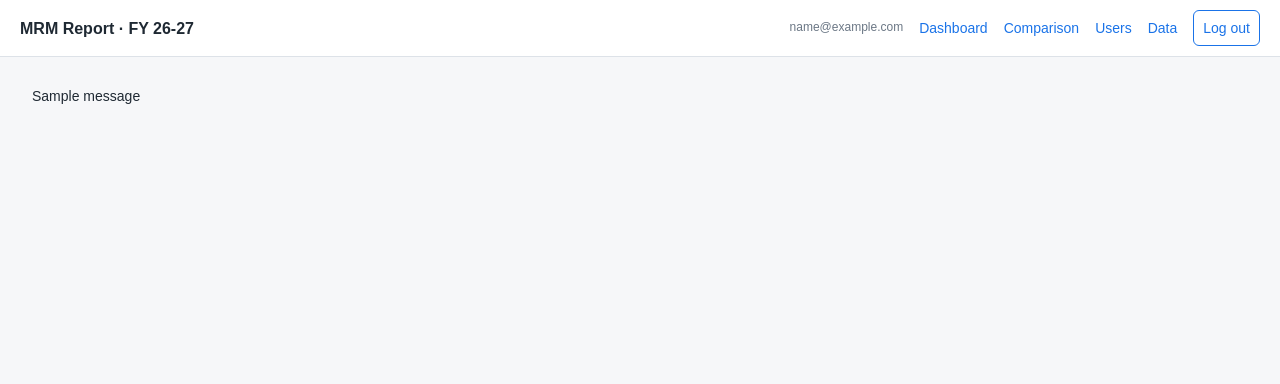
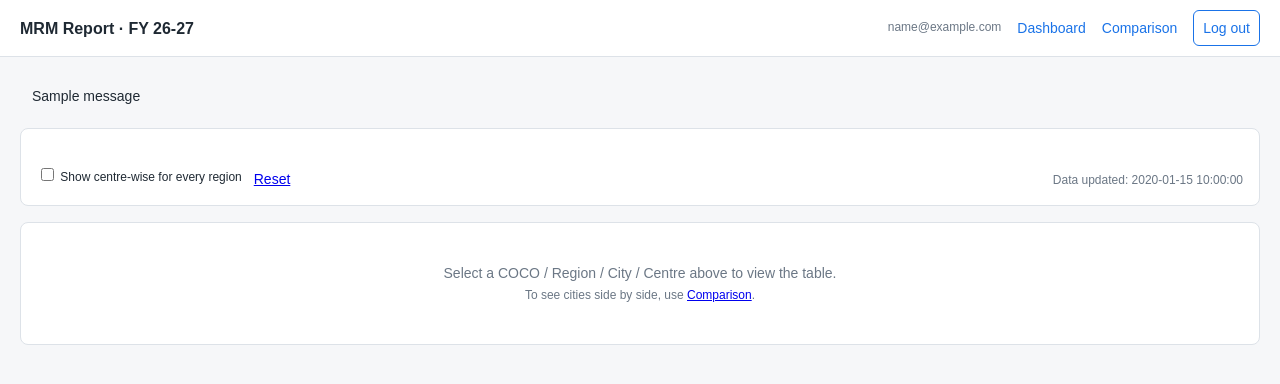
Before and after one commit to alvitholivera-IMSIndia/Data-for-mentor-websiteMRM, a Flask app: template templates/dashboard.html in a window 1280 px wide. Shown: the top 384 px of the page. Run offline with Flask 3, Linux system fonts and the light colour scheme; tables that the repository leaves empty hold one stand-in row (values such as "Sample post"); the template is opened without the code that fills it: values that come from a table or form of the project are taken from there, most other values are stand-ins (such as "Sample title", 1, 10 or a date in 2020); one stand-in notice (Sample message) is shown; some libraries are stand-ins or nearby versions.

Commit message:
Update dashboard.html

```diff
--- a/templates/dashboard.html
+++ b/templates/dashboard.html
@@ -1,49 +1,28 @@
-<!doctype html>
-<html lang="en"><head>
-<meta charset="utf-8"><meta name="viewport" content="width=device-width,initial-scale=1">
-<title>{% block title %}MRM Report{% endblock %}</title>
-<style>
-:root{--bg:#f6f7f9;--card:#fff;--ink:#1f2933;--mute:#6b7785;--line:#dde2e8;--brand:#1a73e8;--head:#cfd8e3;--tot:#e8edf4;--grand:#d7e3f4;--err:#c0392b;--ok:#1e8e3e}
-@media(prefers-color-scheme:dark){:root{--bg:#14171c;--card:#1d2128;--ink:#e6e9ee;--mute:#98a2b0;--line:#323a45;--brand:#6ea8ff;--head:#2b3441;--tot:#252c37;--grand:#2c3b52;--err:#ff7b6b;--ok:#5fd486}}
-*{box-sizing:border-box}body{margin:0;font:14px/1.45 Arial,Helvetica,sans-serif;background:var(--bg);color:var(--ink)}
-header{display:flex;gap:16px;align-items:center;padding:10px 20px;background:var(--card);border-bottom:1px solid var(--line)}
-header h1{font-size:16px;margin:0;flex:1}header a{color:var(--brand);text-decoration:none}
-main{padding:20px;max-width:1500px;margin:auto}
-.card{background:var(--card);border:1px solid var(--line);border-radius:8px;padding:16px;margin-bottom:16px}
-input,select,textarea,button{font:inherit;padding:7px 9px;border:1px solid var(--line);border-radius:6px;background:var(--card);color:var(--ink)}
-button{cursor:pointer;background:var(--brand);color:#fff;border-color:var(--brand)}button.ghost{background:none;color:var(--brand)}button.danger{background:none;color:var(--err);border-color:var(--err)}
-label{display:block;font-size:12px;color:var(--mute);margin-bottom:3px}
-.flash{padding:9px 12px;border-radius:6px;margin-bottom:12px}.flash.err{background:#fdecea;color:var(--err)}.flash.ok{background:#e6f4ea;color:var(--ok)}
-.filters{display:flex;flex-wrap:wrap;gap:12px;align-items:end}
-.tablewrap{overflow:auto;border:1px solid var(--line);border-radius:8px;background:var(--card)}
-table.fmt{border-collapse:collapse;min-width:100%}
-table.fmt th,table.fmt td{border:1px solid var(--line);padding:7px 12px;text-align:center;white-space:nowrap}
-table.fmt th{background:var(--head);position:sticky;top:0}
-table.fmt td:first-child,table.fmt th:first-child{text-align:left;position:sticky;left:0;background:var(--card);font-weight:400;z-index:1}
-table.fmt th:first-child{background:var(--head)}
-table.fmt .b{font-weight:700}table.fmt td.total{background:var(--tot)}table.fmt td.grand{background:var(--grand)}
-table.fmt th.total{background:var(--tot)}table.fmt th.grand{background:var(--grand)}
-table.plain{border-collapse:collapse;width:100%}table.plain td,table.plain th{padding:8px;border-bottom:1px solid var(--line);text-align:left;vertical-align:top}
-.toolbar{display:flex;gap:8px;justify-content:flex-end;margin-bottom:8px;flex-wrap:wrap}
-a.btn{display:inline-block;padding:7px 12px;border:1px solid var(--brand);border-radius:6px;text-decoration:none;color:#fff;background:var(--brand)}a.btn.ghost{background:none;color:var(--brand)}
-.empty{text-align:center;color:var(--mute);padding:40px 16px}
-.row{display:flex;flex-wrap:wrap;gap:10px;align-items:end}.mute{color:var(--mute);font-size:12px}
-</style></head><body>
-{% if u is defined and u %}<header><h1>MRM Report · FY 26-27</h1>
-<span class="mute">{{ u.email }}</span>
-<a href="{{ url_for('dashboard') }}">Dashboard</a>
-<a href="{{ url_for('compare') }}">Comparison</a>
-{% if u.is_admin %}<a href="{{ url_for('admin_users') }}">Users</a><a href="{{ url_for('admin_data') }}">Data</a>{% endif %}
-<form method="post" action="{{ url_for('logout') }}"><input type="hidden" name="csrf" value="{{ csrf() }}"><button class="ghost">Log out</button></form></header>{% endif %}
-<main>{% for c, m in get_flashed_messages(with_categories=true) %}<div class="flash {{ c }}">{{ m }}</div>{% endfor %}
-{% block body %}{% endblock %}</main><script>
-document.addEventListener("click",function(e){
- var b=e.target.closest("[data-copy]");if(!b)return;
- var t=document.getElementById(b.getAttribute("data-copy"));if(!t)return;
- var text=Array.prototype.map.call(t.rows,function(r){return Array.prototype.map.call(r.cells,function(c){return c.innerText.trim()}).join("\t")}).join("\n");
- function done(ok){var o=b.textContent;b.textContent=ok?"Copied!":"Copy failed";setTimeout(function(){b.textContent=o},1500)}
- function fallback(){var ta=document.createElement("textarea");ta.value=text;ta.style.position="fixed";ta.style.opacity="0";document.body.appendChild(ta);ta.select();var ok=false;try{ok=document.execCommand("copy")}catch(x){}document.body.removeChild(ta);done(ok)}
- if(navigator.clipboard&&window.isSecureContext){navigator.clipboard.writeText(text).then(function(){done(true)},fallback)}else{fallback()}
-});
-</script>
-</body></html>
+{% extends "base.html" %}{% block title %}Dashboard{% endblock %}
+{% block body %}
+<form class="card filters" method="get">
+{% for key, label in (("coco","COCO / Non COCO"),("region","Region"),("city","City"),("center","Centre")) %}
+{% if opts[key]|length > 1 or f[key] %}<div><label>{{ label }}</label>
+<select name="{{ key }}" onchange="this.form.submit()"><option value="">All</option>
+{% for o in opts[key] %}<option {{ 'selected' if f[key]==o }}>{{ o }}</option>{% endfor %}</select></div>{% endif %}{% endfor %}
+<div><label>&nbsp;</label><label style="color:var(--ink)"><input type="checkbox" name="expand" value="1" {{ 'checked' if expand_all }} onchange="this.form.submit()"> Show centre-wise for every region</label></div>
+<div><a href="{{ url_for('dashboard') }}">Reset</a></div>
+<div style="margin-left:auto" class="mute">{% if updated %}Data updated: {{ updated }}{% else %}No data loaded yet{% endif %}</div>
+</form>
+{% if not has_sel %}
+<div class="card empty">Select a COCO / Region / City / Centre above to view the table.<br>
+<span class="mute">To see cities side by side, use <a href="{{ url_for('compare') }}">Comparison</a>.</span></div>
+{% elif cols %}
+<div class="toolbar">
+<button type="button" class="ghost" data-copy="mrmtable">Copy table</button>
+<a class="btn ghost" href="{{ url_for('export_csv', **request.args.to_dict()) }}">Export CSV</a>
+<a class="btn" href="{{ url_for('compare') }}">Compare cities</a>
+</div>
+<div class="tablewrap"><table class="fmt" id="mrmtable">
+<tr><th>Metric (CAT 26 students till date)</th>{% for c in cols %}<th class="{{ c.kind }}">{{ c.label }}</th>{% endfor %}</tr>
+{% for m in metrics %}{% set i = loop.index0 %}<tr><td>{{ m.label }}</td>
+{% for c in cols %}<td class="{{ c.kind }} {{ 'b' if m.bold }}">{{ c.vals[i] }}</td>{% endfor %}</tr>{% endfor %}
+</table></div>
+<p class="mute">Values are actual (target). – means that figure is not in the loaded data.</p>
+{% else %}<div class="card">No data to show for your login / filters. If this looks wrong, contact the admin.</div>{% endif %}
+{% endblock %}
```
